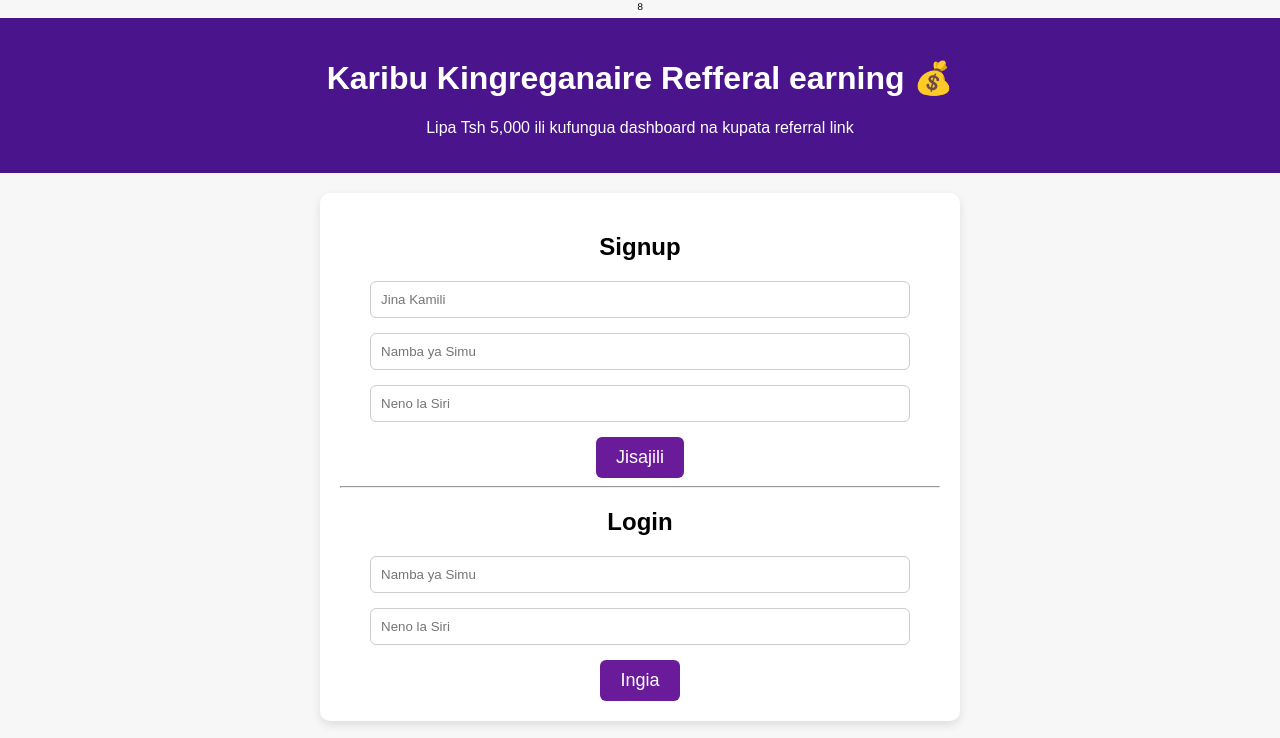
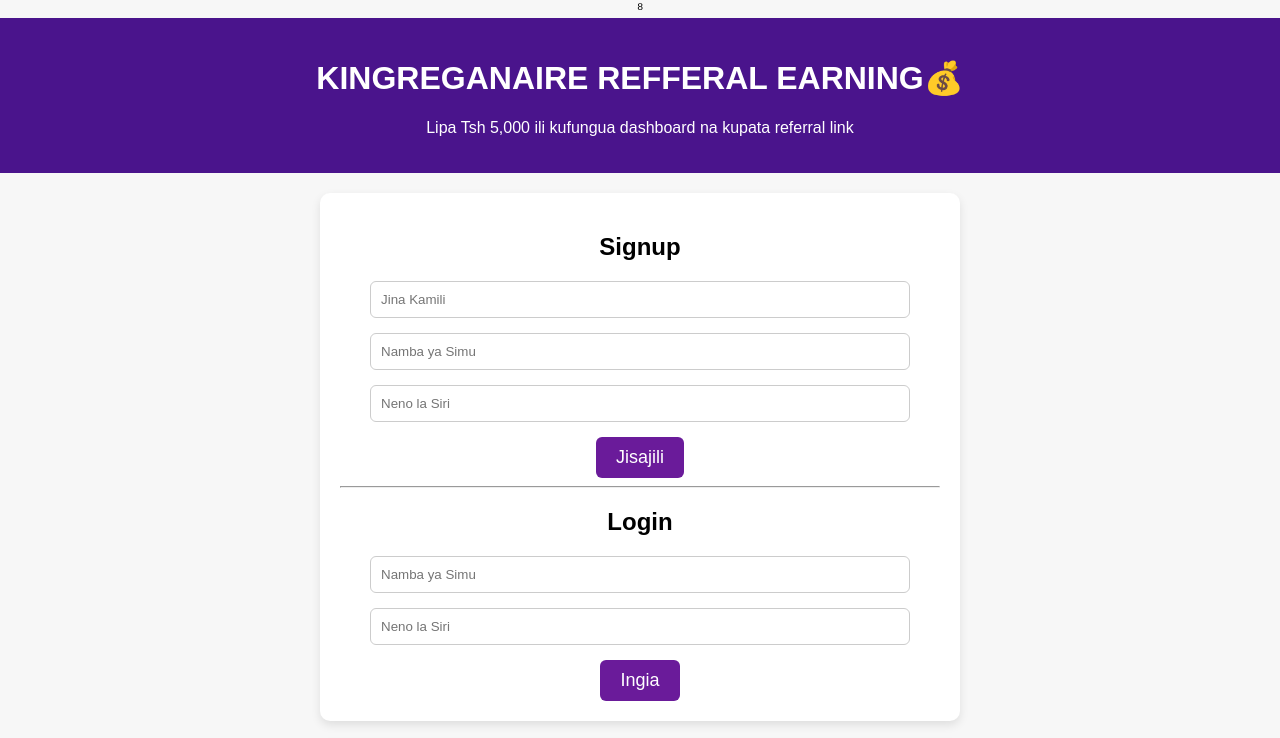
Before and after one commit to kingregan/Referral-earning-, a plain HTML site: page index.html in a window 1280 px wide. Shown: the top 738 px of the page. Drawn offline with Linux system fonts and the light colour scheme.

Commit message:
Update index.html

```diff
--- a/index.html
+++ b/index.html
@@ -80,7 +80,7 @@
 </head>
 <body>
   <header>
-    <h1>Karibu Kingreganaire Refferal earning 💰</h1>
+    <h1> KINGREGANAIRE REFFERAL EARNING💰</h1>
     <p>Lipa Tsh 5,000 ili kufungua dashboard na kupata referral link</p>
   </header>  <div class="card" id="auth">
     <h2>Signup</h2>
```
